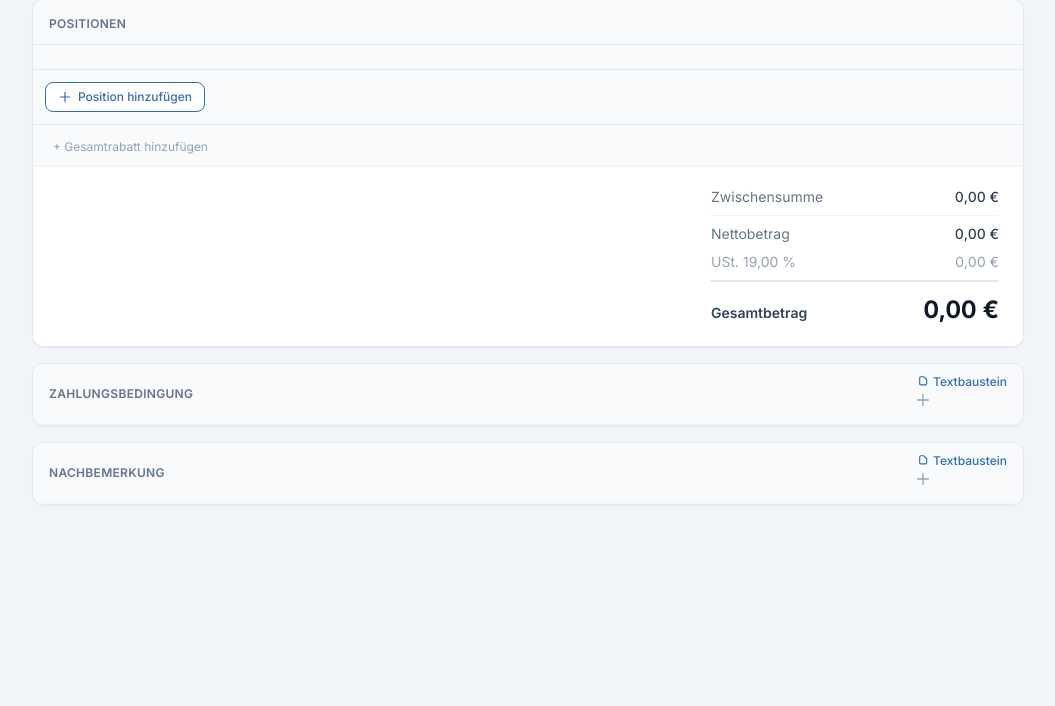
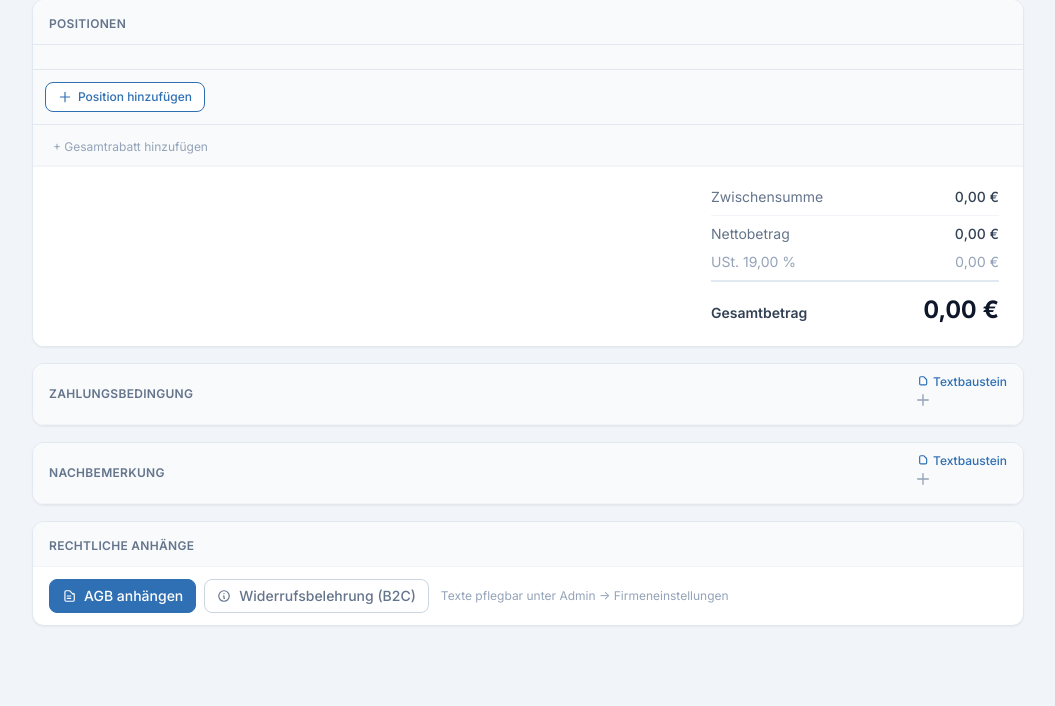
Before and after one commit to gt692/donna, a Django app: template donna/apps/crm/templates/crm/offer_form.html in a window 1280 px wide. Shown: the part 351-1057 px from the top of the page, without its empty margins (112-1167 px from the left). Run offline with Django 4.2, Linux system fonts and the light colour scheme; the template is opened without the code that fills it, so the values that code supplies are empty; some libraries are stand-ins or nearby versions.

Commit message:
feat: AGB + Widerrufsbelehrung als konfigurierbare PDF-Anhänge
- CompanySettings: agb_text + widerrufsbelehrung_text (Textfelder, im Admin pflegbar)
- Migration 0022 füllt beide Felder mit deutschen Vorlagetexten vor
  (Makler, Gutachter, Berater – als VORLAGE markiert, anwaltliche Prüfung empfohlen)
- Offer: include_agb (default=True) + include_widerrufsbelehrung (default=False)
- offer_form: Toggle-Buttons 'AGB anhängen' / 'Widerrufsbelehrung (B2C)'
- offer_pdf: AGB und Widerrufsbelehrung als neue Seiten am Ende des PDFs
  (page-break-before: always, nur wenn Toggle aktiv + Text hinterlegt)

Co-Authored-By: Claude Sonnet 4.6 <noreply@anthropic.com>

```diff
--- a/donna/apps/core/models.py
+++ b/donna/apps/core/models.py
@@ -389,6 +389,8 @@ class CompanySettings(models.Model):
     website         = models.URLField(blank=True, verbose_name="Website")
     payment_days    = models.PositiveSmallIntegerField(default=14, verbose_name="Zahlungsziel (Tage)")
     primary_color   = models.CharField(max_length=7, default="#2F6FB3", verbose_name="Primärfarbe (Hex)")
+    agb_text        = models.TextField(blank=True, verbose_name="AGB (Volltext)")
+    widerrufsbelehrung_text = models.TextField(blank=True, verbose_name="Widerrufsbelehrung (Volltext)")
     updated_at      = models.DateTimeField(auto_now=True)
 
     class Meta:
--- a/donna/apps/crm/models.py
+++ b/donna/apps/crm/models.py
@@ -727,7 +727,9 @@ class Offer(models.Model):
     )
     created_at = models.DateTimeField(auto_now_add=True)
     updated_at = models.DateTimeField(auto_now=True)
-    is_order_confirmation = models.BooleanField(default=False)
+    is_order_confirmation      = models.BooleanField(default=False)
+    include_agb                = models.BooleanField(default=True,  verbose_name=_("AGB anhängen"))
+    include_widerrufsbelehrung = models.BooleanField(default=False,  verbose_name=_("Widerrufsbelehrung anhängen"))
     deleted_at = models.DateTimeField(null=True, blank=True, verbose_name=_("Gelöscht am"))
 
     # Beauftragung
--- a/donna/apps/crm/templates/crm/offer_form.html
+++ b/donna/apps/crm/templates/crm/offer_form.html
@@ -508,6 +508,45 @@
             </div>
           </div>
           <div class="text-card-body">{{ form.closing_text }}</div>
+        </div>
+
+        <!-- Rechtliche Anhänge -->
+        <div class="bg-white rounded-xl border border-slate-200 shadow-sm overflow-hidden">
+          <div class="px-4 py-2.5 bg-slate-50 border-b border-slate-100">
+            <span class="text-xs font-semibold text-slate-500 uppercase tracking-wide">Rechtliche Anhänge</span>
+          </div>
+          <div class="px-4 py-3 flex flex-wrap gap-2">
+
+            {# AGB Toggle #}
+            <button type="button" id="toggle-agb"
+                    class="legal-toggle flex items-center gap-2 px-3 py-1.5 rounded-lg border text-sm font-medium transition select-none
+                           {% if form.instance.include_agb or not form.instance.pk %}bg-[#2F6FB3] text-white border-[#2F6FB3]{% else %}bg-white text-slate-500 border-slate-300{% endif %}"
+                    data-field="id_include_agb">
+              <svg class="w-3.5 h-3.5" fill="none" stroke="currentColor" viewBox="0 0 24 24">
+                <path stroke-linecap="round" stroke-linejoin="round" stroke-width="2"
+                      d="M9 12h6m-6 4h6m2 5H7a2 2 0 01-2-2V5a2 2 0 012-2h5.586a1 1 0 01.707.293l5.414 5.414A1 1 0 0121 9.414V19a2 2 0 01-2 2z"/>
+              </svg>
+              AGB anhängen
+            </button>
+            {{ form.include_agb }}
+
+            {# Widerrufsbelehrung Toggle #}
+            <button type="button" id="toggle-widerrufs"
+                    class="legal-toggle flex items-center gap-2 px-3 py-1.5 rounded-lg border text-sm font-medium transition select-none
+                           {% if form.instance.include_widerrufsbelehrung %}bg-[#2F6FB3] text-white border-[#2F6FB3]{% else %}bg-white text-slate-500 border-slate-300{% endif %}"
+                    data-field="id_include_widerrufsbelehrung">
+              <svg class="w-3.5 h-3.5" fill="none" stroke="currentColor" viewBox="0 0 24 24">
+                <path stroke-linecap="round" stroke-linejoin="round" stroke-width="2"
+                      d="M13 16h-1v-4h-1m1-4h.01M21 12a9 9 0 11-18 0 9 9 0 0118 0z"/>
+              </svg>
+              Widerrufsbelehrung (B2C)
+            </button>
+            {{ form.include_widerrufsbelehrung }}
+
+            <span class="text-xs text-slate-400 self-center ml-1">
+              Texte pflegbar unter Admin → Firmeneinstellungen
+            </span>
+          </div>
         </div>
 
         {% if form.non_field_errors %}
@@ -1375,6 +1414,34 @@ fetch('{% url "crm:unit_api" %}')
     });
   });
 })();
+
+// ── Rechtliche Anhänge Toggles ───────────────────────────────────────────────
+(function () {
+  document.querySelectorAll('.legal-toggle').forEach(btn => {
+    const checkbox = document.getElementById(btn.dataset.field);
+    if (!checkbox) return;
+
+    // Checkbox ausblenden
+    checkbox.style.display = 'none';
+
+    function sync() {
+      const on = checkbox.checked;
+      btn.classList.toggle('bg-[#2F6FB3]', on);
+      btn.classList.toggle('text-white', on);
+      btn.classList.toggle('border-[#2F6FB3]', on);
+      btn.classList.toggle('bg-white', !on);
+      btn.classList.toggle('text-slate-500', !on);
+      btn.classList.toggle('border-slate-300', !on);
+    }
+
+    btn.addEventListener('click', () => {
+      checkbox.checked = !checkbox.checked;
+      sync();
+    });
+
+    sync();
+  });
+})();
 </script>
 
 </body>
```
Also changed, not shown: donna/apps/crm/templates/crm/offer_pdf.html (+36 -0 lines), donna/apps/core/migrations/0022_companysettings_legal_texts.py (added), donna/apps/crm/migrations/0042_offer_legal_toggles.py (added).
